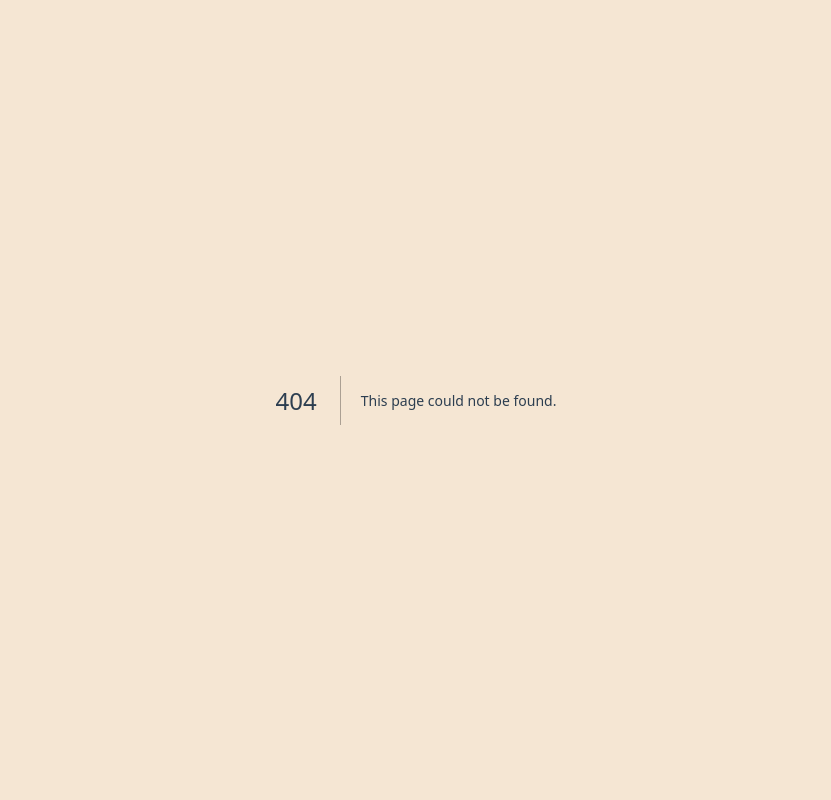
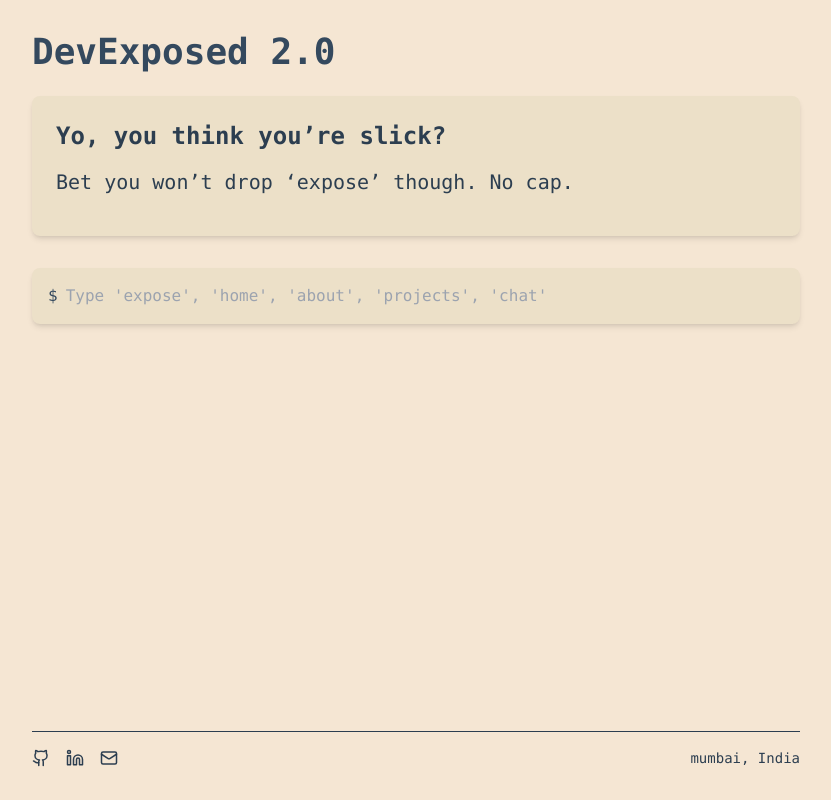
Before and after one commit to 01shrvan/Portfolio, a Next.js app: page /dev-exposed in a window 1280 px wide. Before the commit this address had no page. Shown: the whole page, without its empty margins (224-1055 px from the left). Built offline with nearby package versions, Linux system fonts and the light colour scheme.

Commit message:
added a secret

```diff
--- /dev/null
+++ b/app/dev-exposed/page.tsx
@@ -0,0 +1,199 @@
+'use client'
+
+import { useState, useEffect } from "react"
+import { motion, AnimatePresence } from "framer-motion"
+import { useRouter } from "next/navigation"
+import Head from "next/head"
+import { Github, Linkedin, Mail, Cpu, Wifi, Battery, Clock, Monitor } from "lucide-react"
+
+export default function EnhancedDevExposed() {
+    const [command, setCommand] = useState("")
+    const [exposed, setExposed] = useState(false)
+    const [devInfo, setDevInfo] = useState({
+        browser: "",
+        os: "",
+        screenSize: "",
+        battery: "",
+        time: "",
+        network: "",
+        cpuCores: 0
+    })
+    const router = useRouter()
+
+    useEffect(() => {
+        const updateDevInfo = async () => {
+            const ua = navigator.userAgent;
+            const browserRegex = /(chrome|safari|firefox|msie|trident(?=\/))\/?\s*(\d+)/i;
+            const osRegex = /(mac|win|linux)/i;
+            const [, browser] = ua.match(browserRegex) || [];
+            const [, os] = ua.match(osRegex) || [];
+
+            setDevInfo(prev => ({
+                ...prev,
+                browser: browser || "Unknown",
+                os: os ? os.charAt(0).toUpperCase() + os.slice(1) : "Unknown",
+                screenSize: `${window.screen.width}x${window.screen.height}`,
+                time: new Date().toLocaleTimeString(),
+                cpuCores: navigator.hardwareConcurrency || 0,
+                network: navigator.onLine ? "Online" : "Offline",
+            }))
+
+            if ('getBattery' in navigator) {
+                const bat: any = await (navigator as any).getBattery()
+                setDevInfo(prev => ({
+                    ...prev,
+                    battery: `${Math.round(bat.level * 100)}%`
+                }))
+            }
+        }
+
+        updateDevInfo()
+        const interval = setInterval(updateDevInfo, 1000)
+        return () => clearInterval(interval)
+    }, [])
+
+    const handleCommand = async (cmd: string) => {
+        if (["home", "about", "projects", "chat"].includes(cmd)) {
+            router.push(cmd === "home" ? "/" : `/${cmd}`)
+        } else if (cmd === "expose") {
+            setExposed(true)
+            await sendExposeDetails()  // Silent data sharing, no alerts to user
+        }
+    }
+
+    const handleSubmit = (e: React.FormEvent) => {
+        e.preventDefault()
+        handleCommand(command.toLowerCase().trim())
+        setCommand("")
+    }
+
+    const sendExposeDetails = async () => {
+        const details = `
+            Browser: ${devInfo.browser}
+            OS: ${devInfo.os}
+            Screen Size: ${devInfo.screenSize}
+            Time: ${devInfo.time}
+            CPU Cores: ${devInfo.cpuCores}
+            Network: ${devInfo.network}
+            Battery: ${devInfo.battery || "N/A"}
+        `;
+
+        await fetch('/api/expose', {
+            method: 'POST',
+            headers: {
+                'Content-Type': 'application/json',
+            },
+            body: JSON.stringify({ details })
+        });
+
+        // No notification or alert to user
+    }
+
+    const infoVariants = {
+        hidden: { opacity: 0, y: 20 },
+        visible: { opacity: 1, y: 0 },
+    }
+
+    return (
+        <>
+            <Head>
+                <title>DevExposed 2.0 - Shrvan Benke</title>
+                <meta name="description" content="Bro, get ready to be roasted by the code!" />
+                <meta name="viewport" content="width=device-width, initial-scale=1" />
+                <link rel="icon" href="/favicon.ico" />
+            </Head>
+            <div className="min-h-screen flex flex-col bg-[#F5E6D3] text-[#2C3E50] font-mono p-8">
+                <motion.div
+                    initial={{ opacity: 0 }}
+                    animate={{ opacity: 1 }}
+                    transition={{ duration: 0.5 }}
+                    className="flex-grow max-w-3xl mx-auto w-full"
+                >
+                    <div className="mb-6">
+                        <h1 className="text-4xl font-bold text-[#34495E]">DevExposed 2.0</h1>
+                    </div>
+                    <div className="bg-[#ECE0C8] text-[#2C3E50] p-6 rounded-lg shadow-md mb-8">
+                        <AnimatePresence>
+                            {!exposed ? (
+                                <motion.div
+                                    key="unexposed"
+                                    initial={{ opacity: 0 }}
+                                    animate={{ opacity: 1 }}
+                                    exit={{ opacity: 0 }}
+                                >
+                                    <p className="text-2xl font-bold mb-4">Yo, you think you’re slick?</p>
+                                    <p className="text-xl mb-4">Bet you won’t drop ‘expose’ though. No cap.</p>
+                                </motion.div>
+                            ) : (
+                                <motion.div
+                                    key="exposed"
+                                    initial={{ opacity: 0 }}
+                                    animate={{ opacity: 1 }}
+                                    exit={{ opacity: 0 }}
+                                >
+                                    <p className="text-2xl font-bold mb-4">Caught in 4K! You thought you were safe?</p>
+                                    <motion.div
+                                        initial="hidden"
+                                        animate="visible"
+                                        variants={{
+                                            visible: { transition: { staggerChildren: 0.1 } },
+                                        }}
+                                        className="grid grid-cols-1 md:grid-cols-2 gap-4"
+                                    >
+                                        <motion.div variants={infoVariants} className="flex items-center">
+                                            <Monitor className="mr-2" /> {devInfo.browser} on {devInfo.os} 🖥️
+                                        </motion.div>
+                                        <motion.div variants={infoVariants} className="flex items-center">
+                                            <Cpu className="mr-2" /> {devInfo.cpuCores} CPU cores? flex, bro 💪
+                                        </motion.div>
+                                        <motion.div variants={infoVariants} className="flex items-center">
+                                            <Wifi className="mr-2" /> {devInfo.network} – weak af Wi-Fi, bruh 📡
+                                        </motion.div>
+                                        <motion.div variants={infoVariants} className="flex items-center">
+                                            <Battery className="mr-2" /> Battery: {devInfo.battery || "lol... plug in 🔌"}
+                                        </motion.div>
+                                        <motion.div variants={infoVariants} className="flex items-center">
+                                            <Clock className="mr-2" /> Caught laggin' at {devInfo.time}, smh 😴
+                                        </motion.div>
+                                    </motion.div>
+                                </motion.div>
+                            )}
+                        </AnimatePresence>
+                    </div>
+                    <form onSubmit={handleSubmit} className="flex items-center bg-[#ECE0C8] text-[#2C3E50] p-4 rounded-lg shadow-md">
+                        <span className="mr-2 text-[#34495E]">$</span>
+                        <input
+                            type="text"
+                            value={command}
+                            onChange={(e) => setCommand(e.target.value)}
+                            className="flex-grow bg-transparent outline-none text-[#2C3E50]"
+                            placeholder="Type 'expose', 'home', 'about', 'projects', 'chat'"
+                        />
+                    </form>
+                </motion.div>
+
+                <footer className="mt-8 pt-4 border-t border-[#2C3E50] max-w-3xl mx-auto w-full">
+                    <div className="flex justify-between items-center text-sm">
+                        <div className="flex space-x-4">
+                            <a href="https://github.com/pix-panther24" target="_blank" rel="noopener noreferrer" className="hover:opacity-70">
+                                <Github size={18} />
+                                <span className="sr-only">GitHub</span>
+                            </a>
+                            <a href="https://www.linkedin.com/in/shrvanbenke/" target="_blank" rel="noopener noreferrer" className="hover:opacity-70">
+                                <Linkedin size={18} />
+                                <span className="sr-only">LinkedIn</span>
+                            </a>
+                            <a href="mailto:benkeshrvan@gmail.com" className="hover:opacity-70">
+                                <Mail size={18} />
+                                <span className="sr-only">Email</span>
+                            </a>
+                        </div>
+                        <div className="flex items-center space-x-4">
+                            <span>mumbai, India</span>
+                        </div>
+                    </div>
+                </footer>
+            </div>
+        </>
+    )
+}
```
